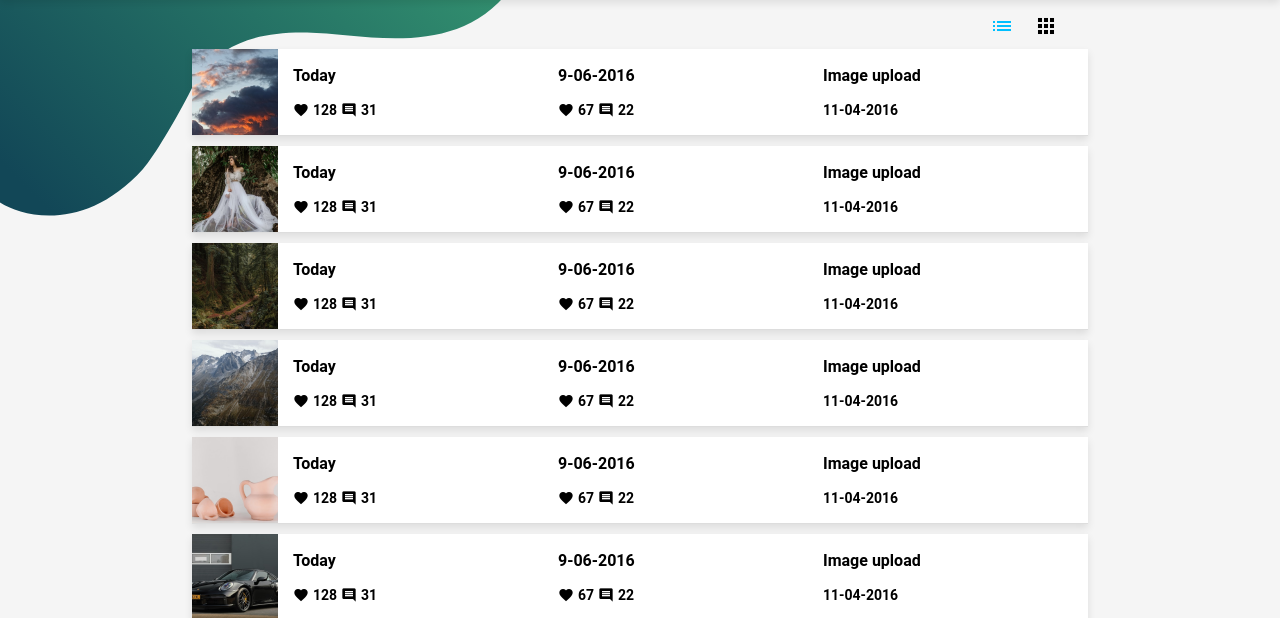
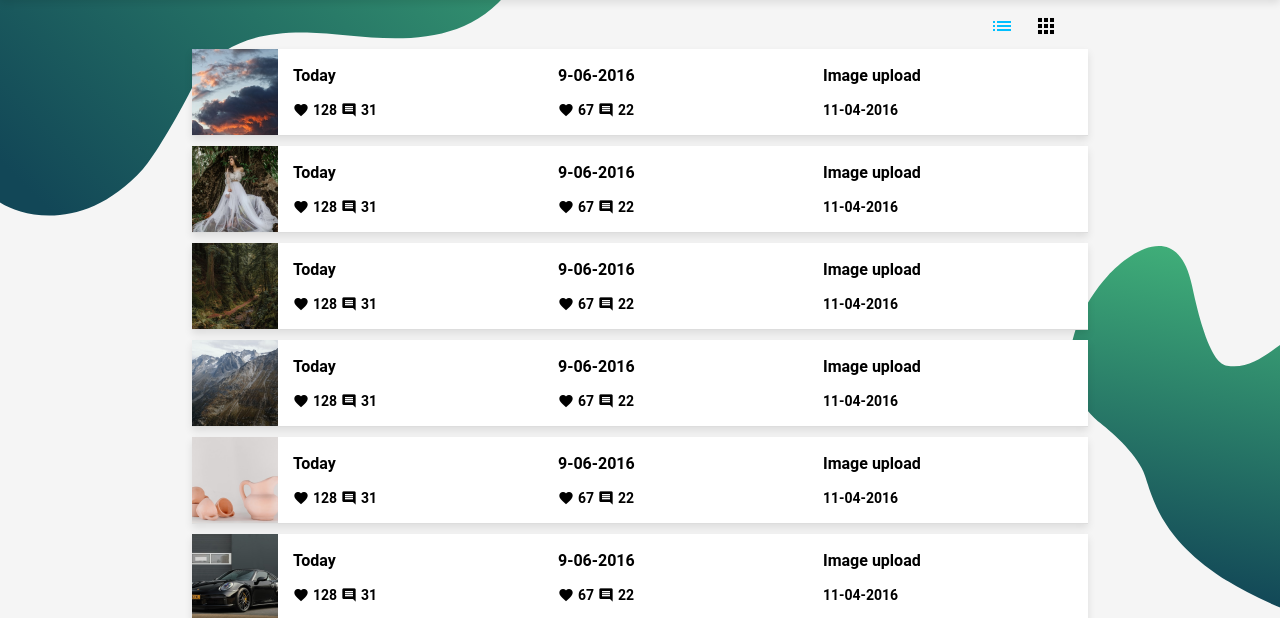
Before and after one commit to kuronek1/monblanproject, a plain HTML site: page index.html in a window 1280 px wide. Shown: the part 182-800 px from the top of the page. Drawn offline with nearby package versions, Linux system fonts and the light colour scheme.

Commit message:
Add vector3

```diff
--- a/index.html
+++ b/index.html
@@ -25,6 +25,9 @@
   <body class="body">
     <div class="vector1">
       <img src="images/Vector 1.svg" alt="" />
+    </div>
+    <div class="vector3">
+      <img src="images/Vector 2.svg" alt="" />
     </div>
     <div class="header">
       <div class="vector2">
--- a/styles.css
+++ b/styles.css
@@ -22,6 +22,14 @@ body {
   opacity: 0.2;
   left: 0;
   top: 0;
+  box-sizing: border-box;
+  overflow: hidden;
+}
+
+.vector3 {
+  position: absolute;
+  right: 0;
+  bottom: 0;
   box-sizing: border-box;
   overflow: hidden;
 }
```
